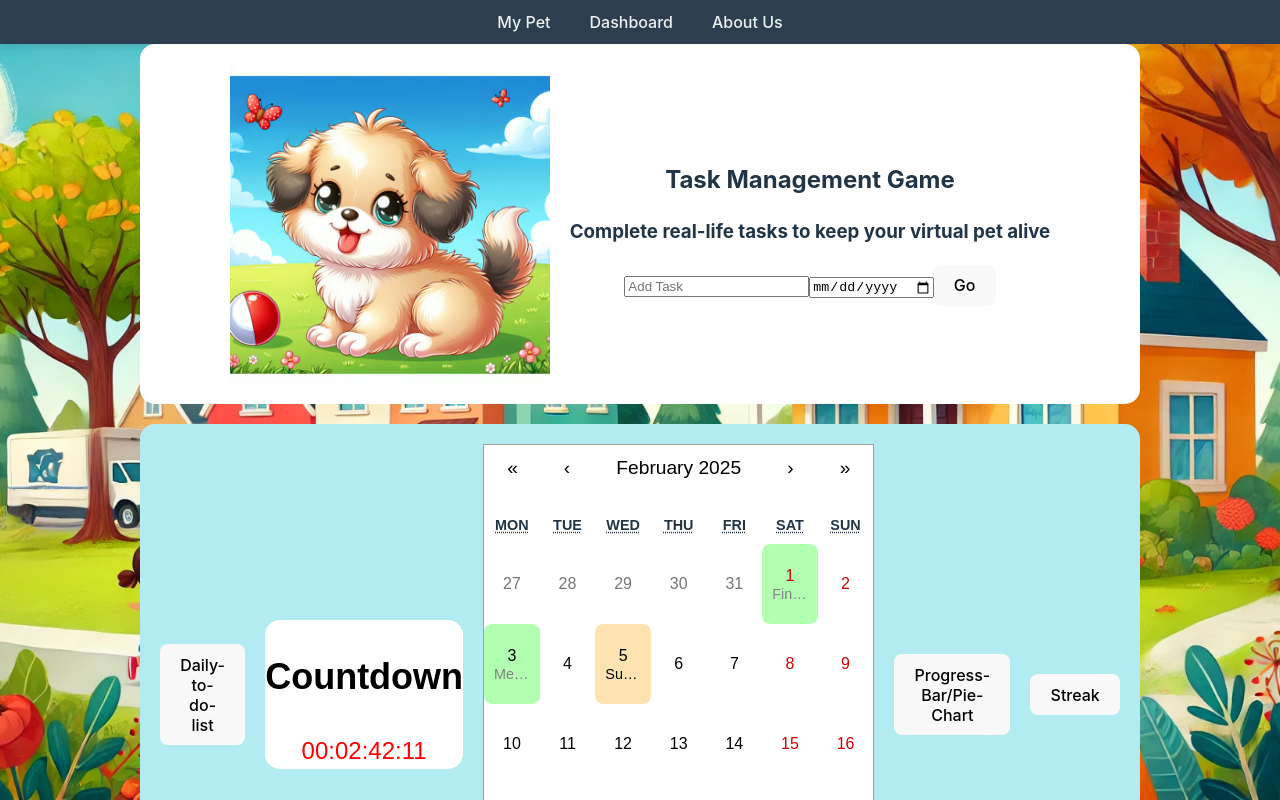
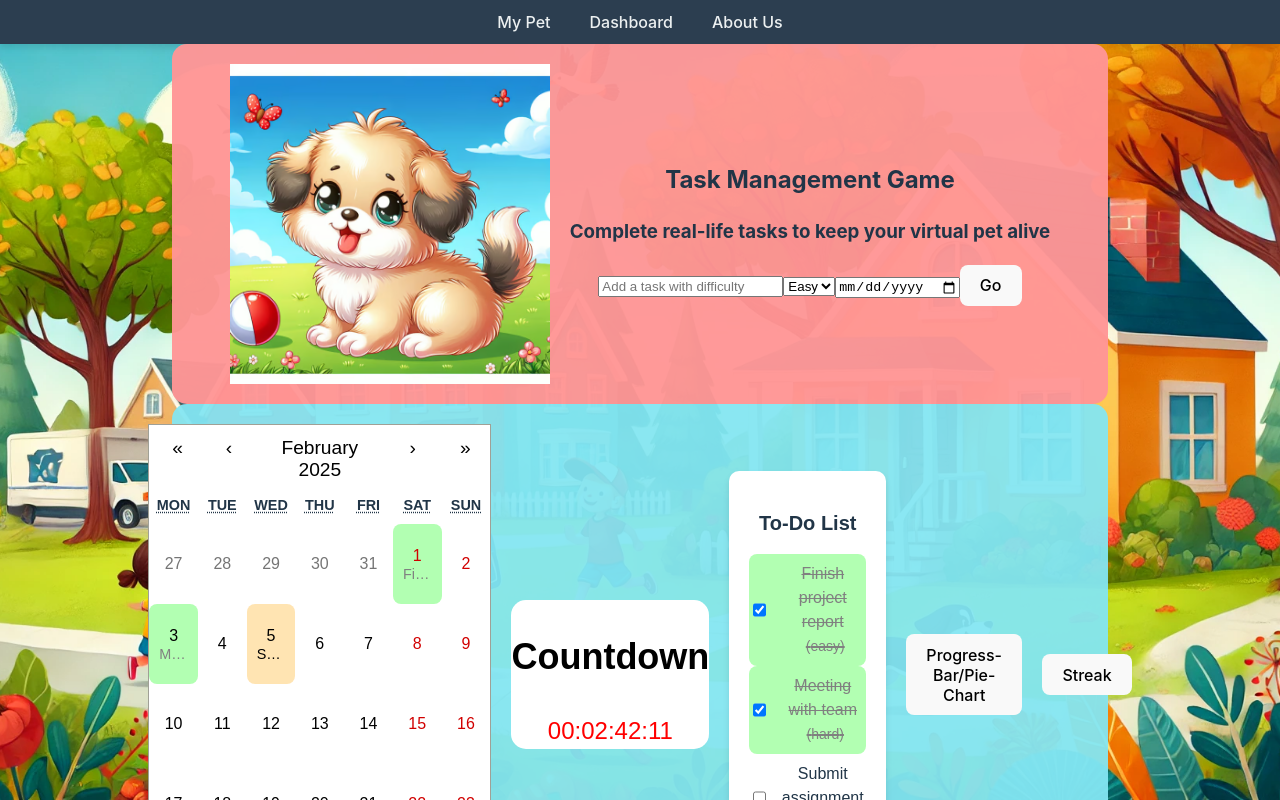
Before and after one commit to ShatakshiRanjan/HackRUSpring25, a React (Vite) app: page / in a window 1280 px wide. Built offline with nearby package versions, Linux system fonts and the light colour scheme.

Commit message:
Added Checklist.

```diff
--- a/src/App.css
+++ b/src/App.css
@@ -17,8 +17,7 @@
   justify-content: flex-start;
   align-items: center;
   text-align: center;
-  gap: 20px;
-
+  /*gap: 20px;*/
 }
 .container1{
   display:flex;
@@ -26,8 +25,8 @@
   justify-content: center;
   align-items: center;
   gap: 20px;
-  background-color: #ffffff;
-  width: 75%;
+  background-color: #ff9696f6;
+  width: 70%;
   padding: 20px;
   border-radius: 15px;
 }
@@ -41,8 +40,8 @@
   justify-content: center;
   align-items: center;
   gap: 20px;
-  background-color: #b3ebf2;
-  width: 75%;
+  background-color: #84e6f3f1;
+  width: 70%;
   padding: 20px;
   border-radius: 15px;
 
--- a/src/App.jsx
+++ b/src/App.jsx
@@ -6,6 +6,7 @@ import GamePage from './GamePage';
 import { BrowserRouter as Router, Routes, Route } from 'react-router-dom';
 import EndOfDayCountdown from './EndOfDayCountdown';
 import CalendarComponent from './CalendarComponent';
+import Checklist from './Checklist';
 //import { Checkbox } from "@/components/ui/checkbox";
 
 function App() {
@@ -46,7 +47,11 @@ function Home(){
         <h2>Task Management Game</h2>
         <h3>Complete real-life tasks to keep your virtual pet alive</h3>
         <div>
-          <input type = 'text' placeholder='Add Task'/>
+          <input type = 'text' placeholder='Add a task with difficulty'/>
+          <select name="difficulty" id="diff">
+            <option value="easy">Easy</option>
+            <option value="hard">Hard</option>
+          </select>
           <input type = 'date'placeholder='Due Date'/>
           <button>Go</button>
         </div>
@@ -54,9 +59,9 @@ function Home(){
     </div>
 
   <div className='container2'>
-    <button>Daily-to-do-list</button>
+    <CalendarComponent></CalendarComponent>
     <EndOfDayCountdown></EndOfDayCountdown>
-    <CalendarComponent></CalendarComponent>
+    <Checklist></Checklist>
     <button>Progress-Bar/Pie-Chart</button>
     <button>Streak</button>
   </div>
--- /dev/null
+++ b/src/Checklist.css
@@ -0,0 +1,47 @@
+.checklist-container {
+    max-width: 400px;
+    margin: auto;
+    background-color: #fff;
+    padding: 20px;
+    border-radius: 10px;
+    box-shadow: 0 4px 6px rgba(0, 0, 0, 0.1);
+    font-family: Arial, sans-serif;
+}
+
+.checklist-title {
+    text-align: center;
+    font-size: 20px;
+    font-weight: bold;
+    margin-bottom: 10px;
+}
+
+.checklist {
+    list-style-type: none; /* Removes bullet points */
+    padding: 0;
+}
+
+.task-item {
+    display: flex;
+    align-items: center;
+    gap: 10px;
+    padding: 8px 0;
+    font-size: 16px;
+    transition: all 0.3s ease;
+}
+
+.checkbox {
+    width: 18px;
+    height: 18px;
+    cursor: pointer;
+}
+
+.completed span {
+    text-decoration: line-through;
+    color: gray;
+}
+
+.difficulty {
+    font-size: 14px;
+    color: blue;
+    margin-left: 5px;
+}
--- a/src/Checklist.jsx
+++ b/src/Checklist.jsx
@@ -1,10 +1,39 @@
 import { useState } from "react";
+import "./Checklist.css"; // Importing the CSS file
+
+//need to add a date element
 const Checklist = () => {
     const [tasks, setTasks] = useState([
         { id: 1, text: 'Finish project report', completed: true, difficulty: 'easy'},
         { id: 2, text: 'Meeting with team', completed: true, difficulty: 'hard'},
         { id: 3, text: 'Submit assignment', completed: false, difficulty: 'easy'}
     ]);
+
+    // Function to toggle task completion
     const toggleCheck = (id) => {
-    }
-}
+        setTasks(tasks.map(task =>
+            task.id === id ? { ...task, completed: !task.completed } : task
+        ));
+    };
+
+    return (
+        <div className="checklist-container">
+            <h2 className="checklist-title">To-Do List</h2>
+            <ul className="checklist">
+                {tasks.map((task) => (
+                    <li key={task.id} className={`task-item ${task.completed ? "completed" : ""}`}>
+                        <input
+                            type="checkbox"
+                            checked={task.completed}
+                            onChange={() => toggleCheck(task.id)}
+                            className="checkbox"
+                        />
+                        <span>{task.text} <span className="difficulty">({task.difficulty})</span></span>
+                    </li>
+                ))}
+            </ul>
+        </div>
+    );
+};
+
+export default Checklist;
```
